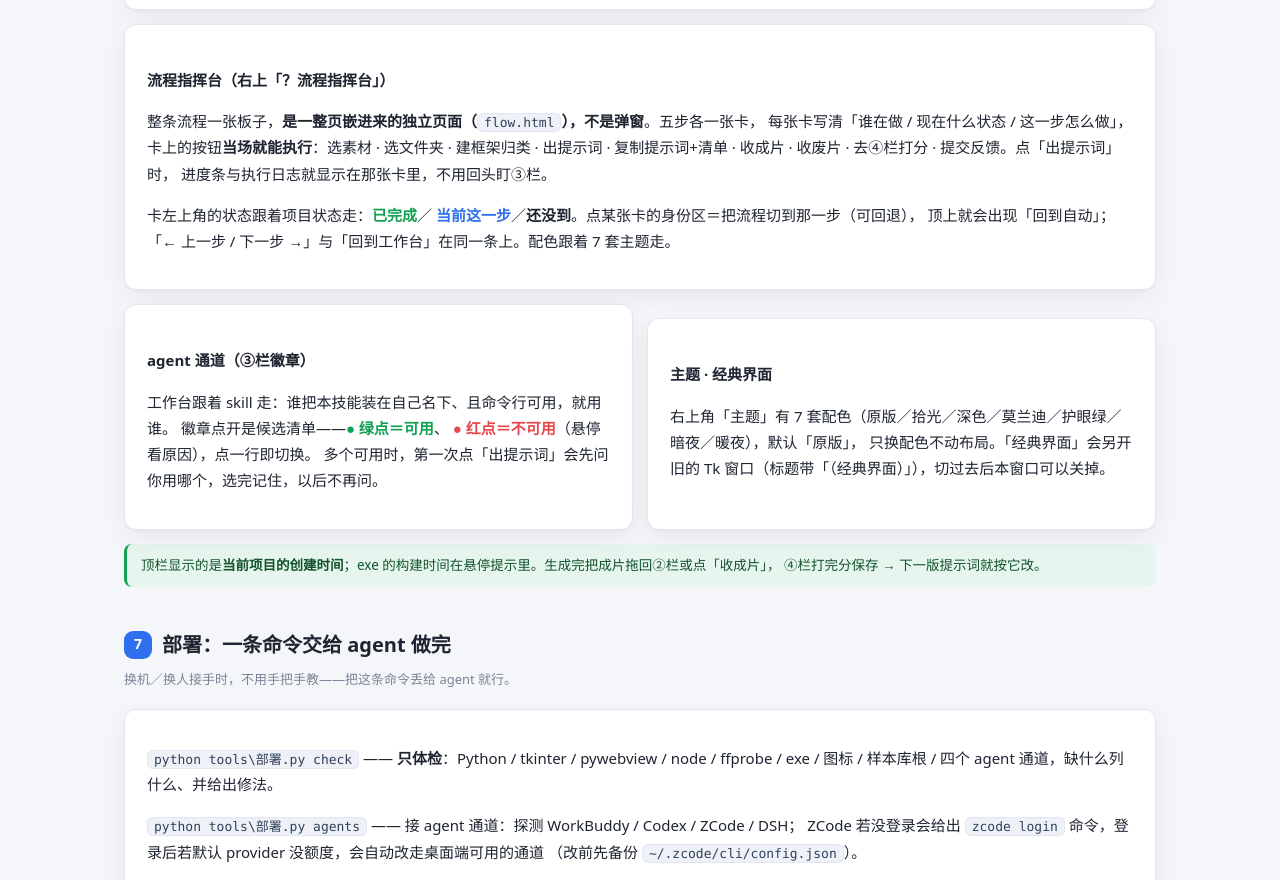
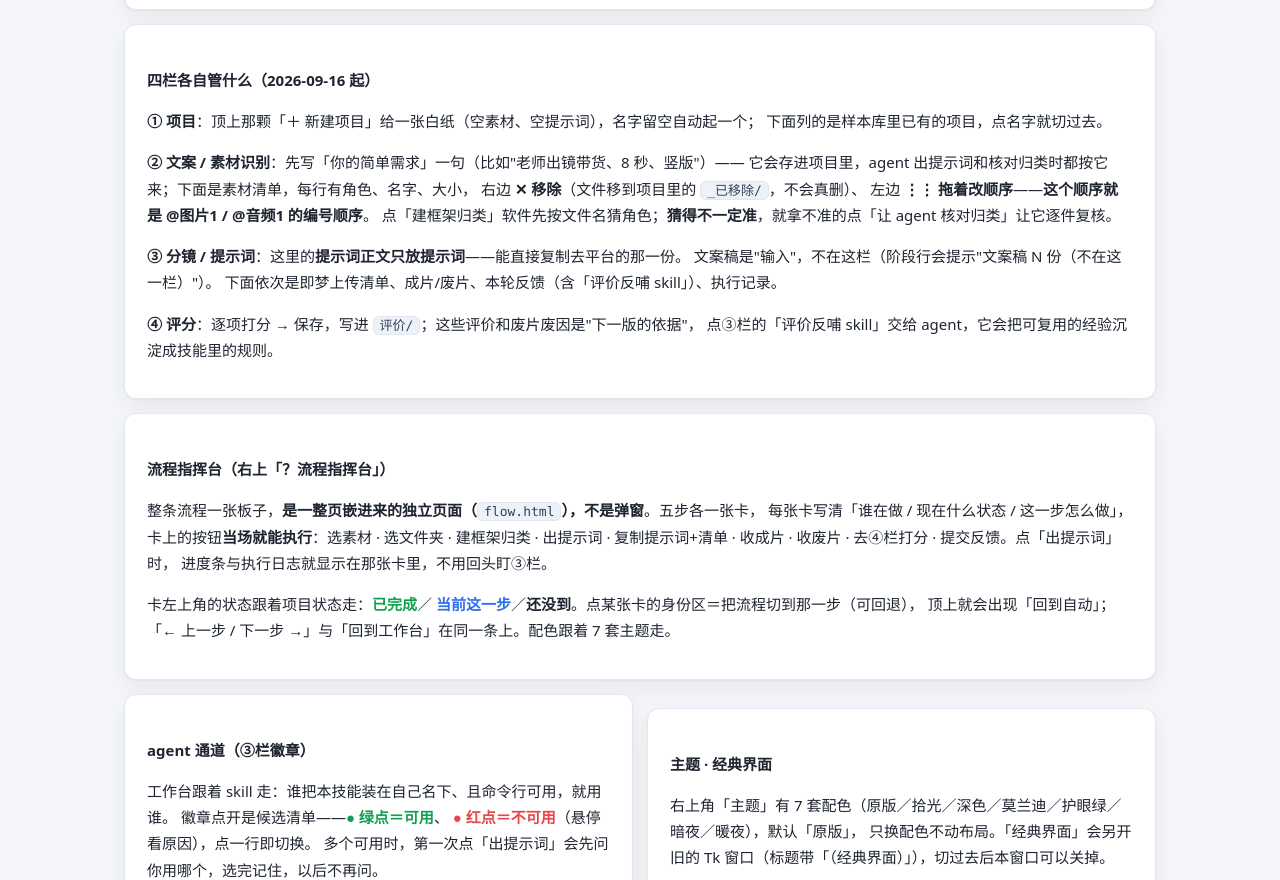
Before and after one commit to heronbo111/HeronBo-AIGC-Prompt, a plain HTML site: page docs/工作台与新手教程.html in a window 1280 px wide. Shown: the part 5870-6750 px from the top of the page. Drawn offline with Linux system fonts and the light colour scheme.

Commit message:
文档(教程): 补上四栏各自管什么（①新建项目 / ②文案·素材识别与需求 / ③提示词正文 / ④评分反哺）

```diff
--- a/docs/工作台与新手教程.html
+++ b/docs/工作台与新手教程.html
@@ -376,6 +376,21 @@
       </div>
     </div>
     <div class="card" style="margin-top:14px">
+      <h3>四栏各自管什么（2026-09-16 起）</h3>
+      <p><b>① 项目</b>：顶上那颗「＋ 新建项目」给一张白纸（空素材、空提示词），名字留空自动起一个；
+      下面列的是样本库里已有的项目，点名字就切过去。</p>
+      <p><b>② 文案 / 素材识别</b>：先写「你的简单需求」一句（比如"老师出镜带货、8 秒、竖版"）——
+      它会存进项目里，agent 出提示词和核对归类时都按它来；下面是素材清单，每行有角色、名字、大小，
+      右边 <b>✕ 移除</b>（文件移到项目里的 <code>_已移除/</code>，不会真删）、
+      左边 <b>⋮⋮ 拖着改顺序</b>——<b>这个顺序就是 @图片1 / @音频1 的编号顺序</b>。
+      点「建框架归类」软件先按文件名猜角色；<b>猜得不一定准</b>，就拿不准的点「让 agent 核对归类」让它逐件复核。</p>
+      <p><b>③ 分镜 / 提示词</b>：这里的<b>提示词正文只放提示词</b>——能直接复制去平台的那一份。
+      文案稿是"输入"，不在这栏（阶段行会提示"文案稿 N 份（不在这一栏）"）。
+      下面依次是即梦上传清单、成片/废片、本轮反馈（含「评价反哺 skill」）、执行记录。</p>
+      <p><b>④ 评分</b>：逐项打分 → 保存，写进 <code>评价/</code>；这些评价和废片废因是"下一版的依据"，
+      点③栏的「评价反哺 skill」交给 agent，它会把可复用的经验沉淀成技能里的规则。</p>
+    </div>
+    <div class="card" style="margin-top:14px">
       <h3>流程指挥台（右上「？流程指挥台」）</h3>
       <p>整条流程一张板子，<b>是一整页嵌进来的独立页面（<code>flow.html</code>），不是弹窗</b>。五步各一张卡，
       每张卡写清「谁在做 / 现在什么状态 / 这一步怎么做」，卡上的按钮<b>当场就能执行</b>：选素材 · 选文件夹 ·
```
